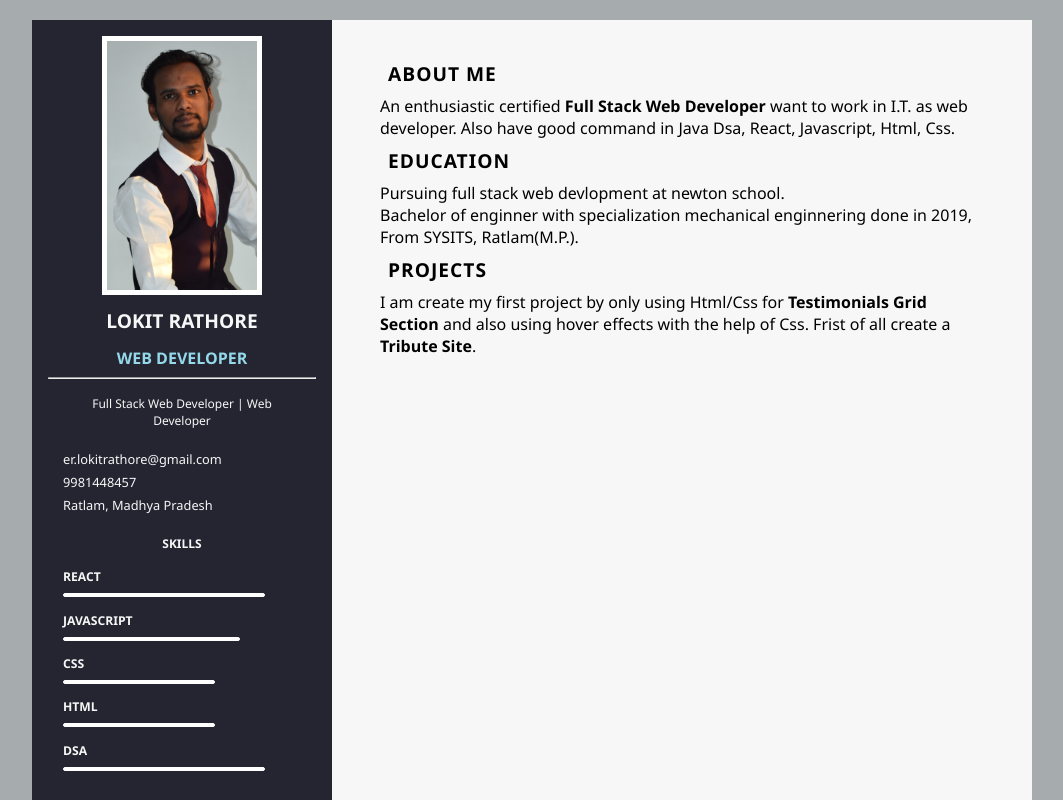
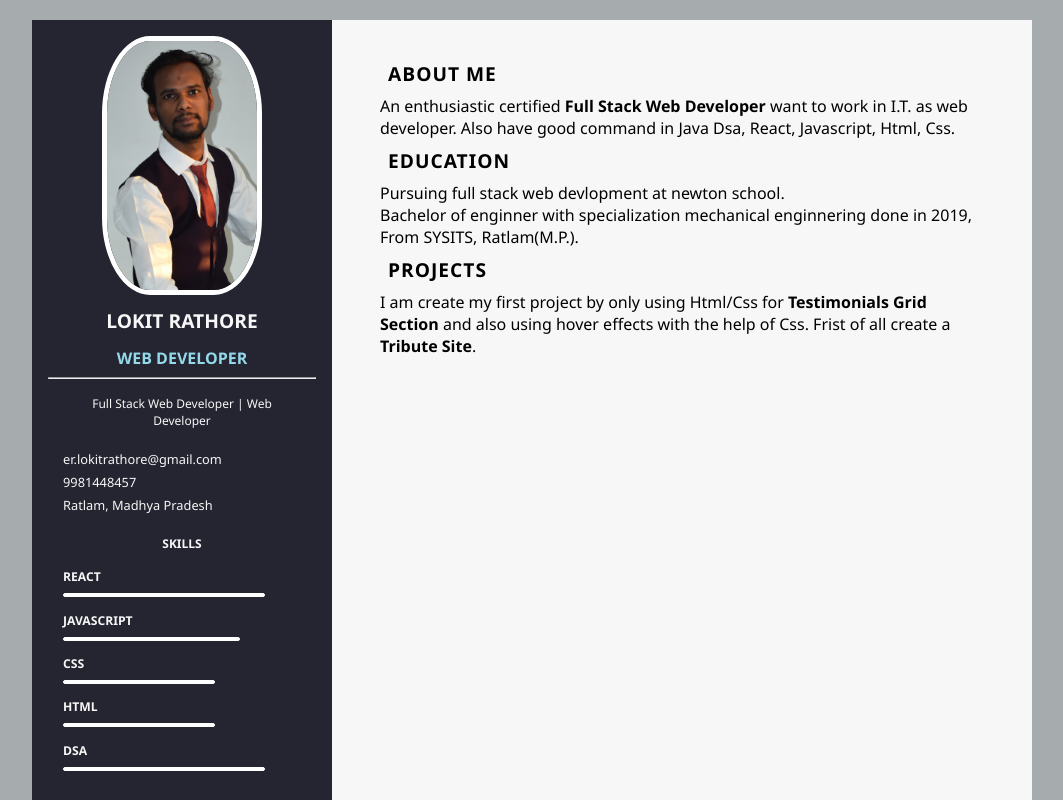
Before and after one commit to LokitRathore/Resume-, a plain HTML site: page index.html in a window 1280 px wide. Shown: the top 800 px of the page, without its empty margins (32-1095 px from the left). Drawn offline with Linux system fonts and the light colour scheme.

Commit message:
Update style.css

```diff
--- a/style.css
+++ b/style.css
@@ -33,7 +33,7 @@ section{
     margin: auto;
     display: block;
     border: 5px white solid;
-    border-radius: 0%;
+    border-radius: 30%;
     width: 60%;
 }
 .name{
```
